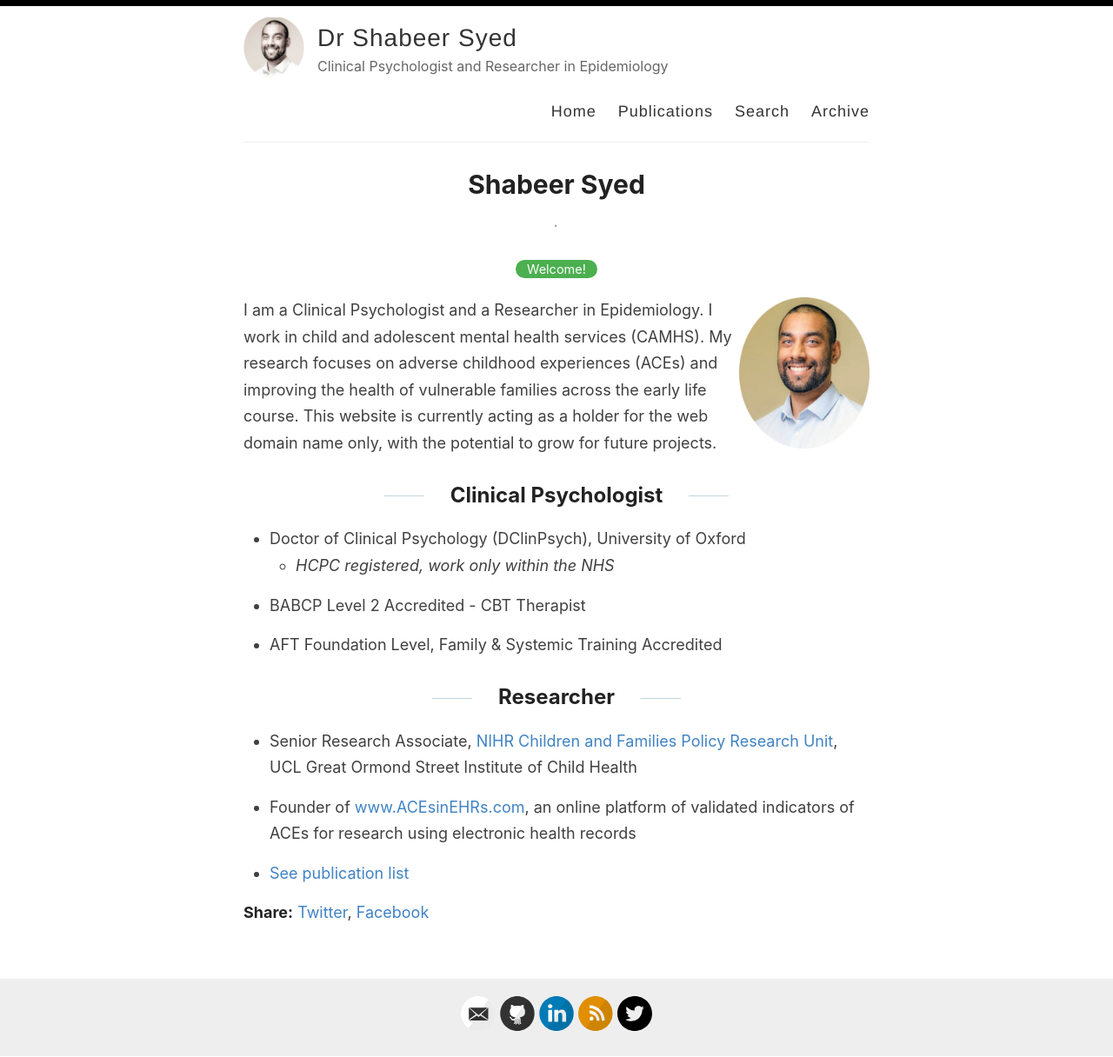
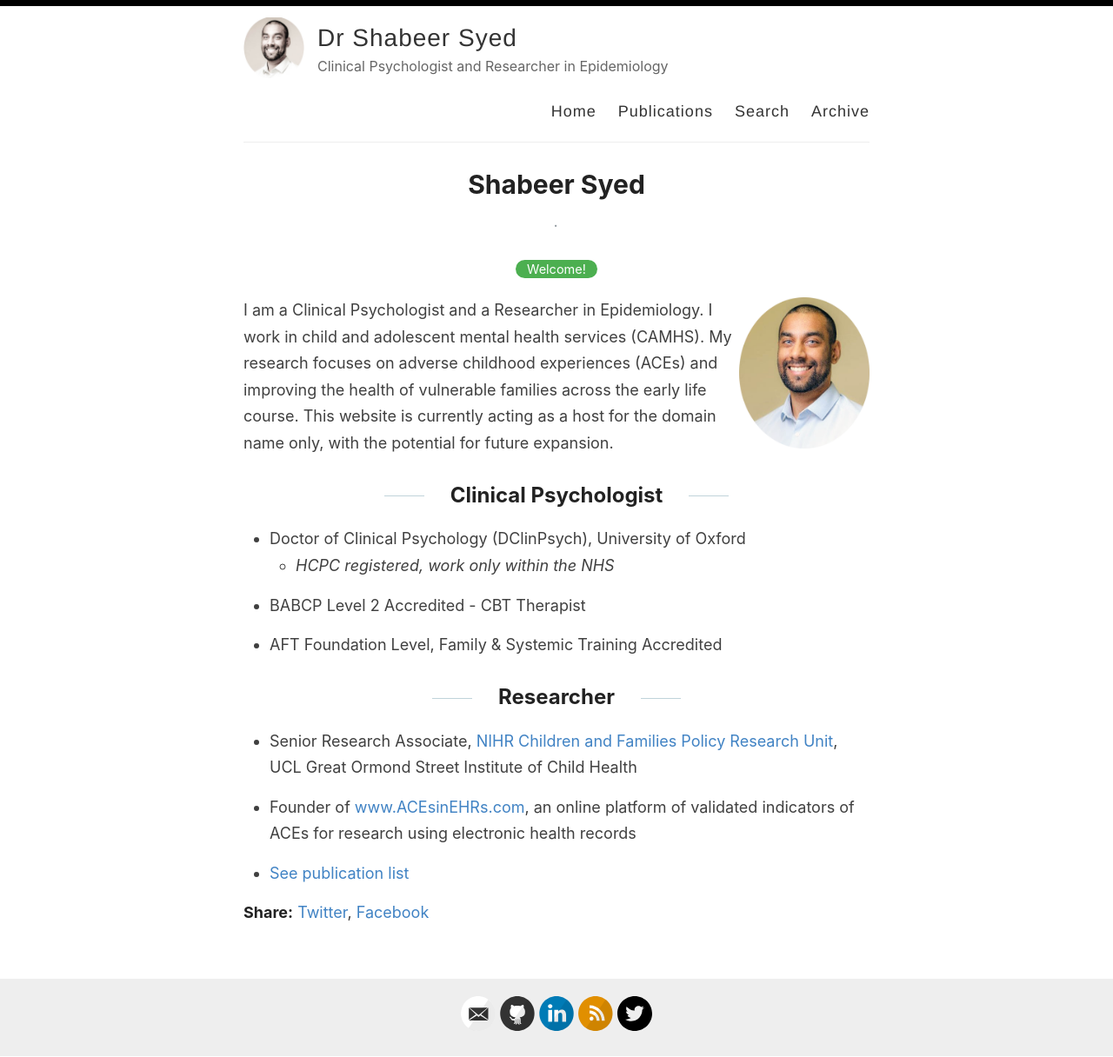
Before and after one commit to shabeer-syed/shabeersyed, a Jekyll site: the page built from index.md, in a window 1280 px wide. Shown: the whole page at 87% size. Built offline with Jekyll 4.4.1, drawn with Linux system fonts in a browser that asks for light colours.

Commit message:
Update index.md

```diff
--- a/index.md
+++ b/index.md
@@ -5,8 +5,7 @@ categories: [Welcome!]
 ---
 
 <img style="float: right;" src="/images/shabeer%20syed.png" alt="Shabeer Syed" width="150"/>
-I am a Clinical Psychologist and a Researcher in Epidemiology. I work in child and adolescent mental health services (CAMHS). My research focuses on adverse childhood experiences (ACEs) and improving the health of vulnerable families across the early life course. This website is currently acting as a holder for the web domain name only, with the potential to grow for future projects.
-
+I am a Clinical Psychologist and a Researcher in Epidemiology. I work in child and adolescent mental health services (CAMHS). My research focuses on adverse childhood experiences (ACEs) and improving the health of vulnerable families across the early life course. This website is currently acting as a host for the domain name only, with the potential for future expansion.
 
 ## Clinical Psychologist
 
```
